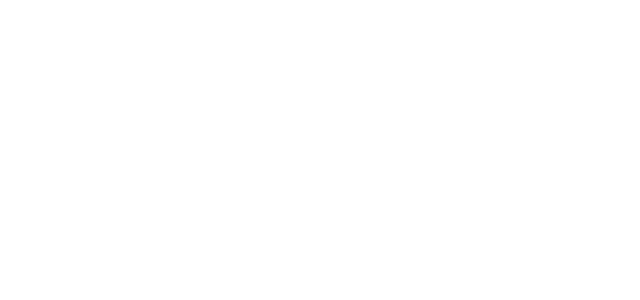
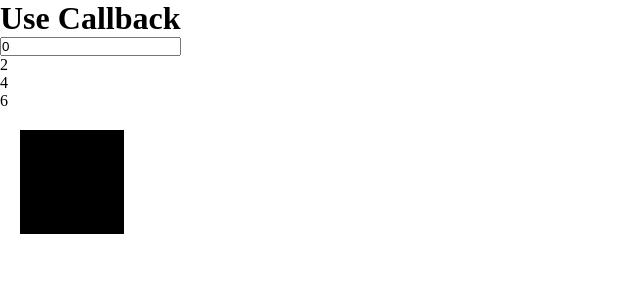
Before and after one commit to ubaydillah1/Next-Js-Learn, a React (Vite) app in the folder Recall React/: page /usecallback in a window 1280 px wide. Before the commit this address had no page. Shown: the top 300 px of the page, without its empty margins (0-640 px from the left). Built offline with nearby package versions, Linux system fonts and the light colour scheme.

Commit message:
useCallback

```diff
--- a/Recall React/src/main.jsx
+++ b/Recall React/src/main.jsx
@@ -7,6 +7,7 @@
 import DarkModeProvider from "./contexts/DarkMode";
 import UseContext from "./pages/useContext";
 import UseReducer from "./pages/useReducer";
+import UseCallback from "./pages/useCallback";
 
 createRoot(document.getElementById("root")).render(
   <StrictMode>
@@ -18,6 +19,7 @@
           <Route path="/useref" element={<UseRef />} />
           <Route path="/usecontext" element={<UseContext />} />
           <Route path="/usereducer" element={<UseReducer />} />
+          <Route path="/usecallback" element={<UseCallback />} />
         </Routes>
       </Router>
     </DarkModeProvider>
--- /dev/null
+++ b/Recall React/src/pages/useCallback.jsx
@@ -0,0 +1,63 @@
+/* eslint-disable react/prop-types */
+import { useEffect, useState, useCallback } from "react";
+
+const UseCallback = () => {
+  const [number, setNumber] = useState(0);
+  const [isDark, setIsDark] = useState(true);
+
+  const getNumbers = useCallback(
+    (incrementor = 0) => {
+      return [
+        number + incrementor,
+        number + incrementor * 2,
+        number + incrementor * 3,
+      ];
+    },
+    [number]
+  );
+
+  const style = {
+    margin: "20px",
+    width: "100px",
+    height: "100px",
+    border: "2px solid black",
+    backgroundColor: isDark ? "black" : "white",
+    color: isDark ? "white" : "black",
+  };
+
+  const changeTheme = (isDark) => {
+    setIsDark(!isDark);
+  };
+
+  return (
+    <div>
+      <h1>Use Callback</h1>
+
+      <input
+        type="number"
+        value={number}
+        onChange={(e) => setNumber(parseInt(e.target.value))}
+      />
+
+      <List getNumbers={getNumbers} />
+
+      <div style={style} onClick={() => changeTheme(isDark)}></div>
+    </div>
+  );
+};
+
+const List = ({ getNumbers }) => {
+  const [items, setItems] = useState([]);
+  useEffect(() => {
+    setItems(getNumbers(2));
+    console.log("Update succesfully");
+  }, [getNumbers]);
+
+  return items.map((number, i) => (
+    <div key={i}>
+      <div>{number}</div>
+    </div>
+  ));
+};
+
+export default UseCallback;
```
